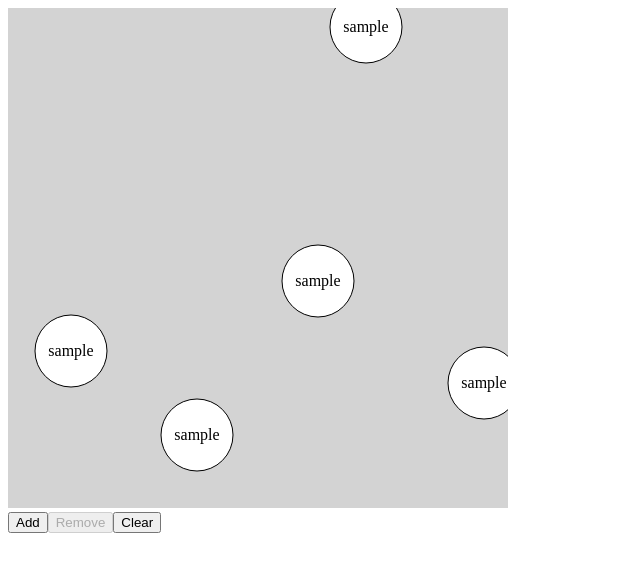
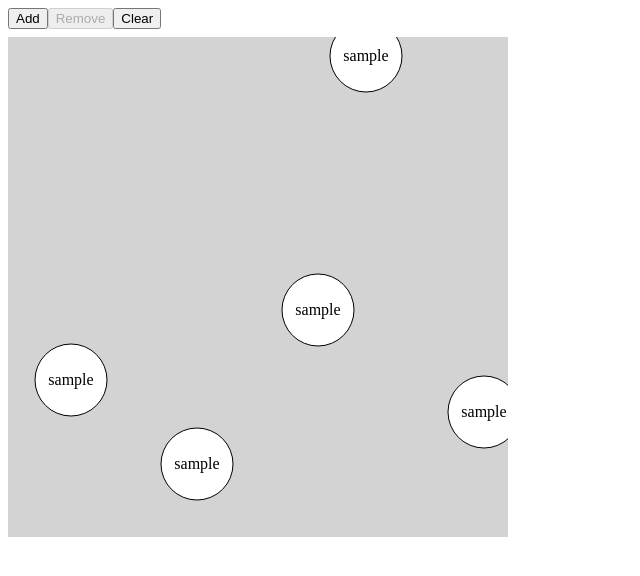
Before and after one commit to yszk0123/dot-layout, a React (Create React App) app: page / in a window 1280 px wide. Shown: the top 576 px of the page, without its empty margins (0-640 px from the left). Built offline with nearby package versions, Linux system fonts and the light colour scheme.

Commit message:
Move ControlPanel

```diff
--- a/src/app.tsx
+++ b/src/app.tsx
@@ -3,11 +3,11 @@ import ReactDOM from 'react-dom';
 import { ActionType } from './actions';
 import { DragPayload } from './calculation/DragPayload';
 import { Node } from './calculation/Node';
+import { ControlPanel } from './components/ControlPanel';
 import { EdgeView } from './components/EdgeView';
 import { NodeView } from './components/NodeView';
 import { Stage } from './components/Stage';
 import { SCALE_X, SCALE_Y } from './constants';
-import { ControlPanel } from './ControlPanel';
 import { initialState, reducer } from './reducer';
 
 const noop = () => {};
@@ -82,7 +82,13 @@ const App: React.FunctionComponent<{}> = () => {
   );
 
   return (
-    <div onClick={handleDeselect}>
+    <div className="App" onClick={handleDeselect}>
+      <ControlPanel
+        onAdd={handleAdd}
+        onRemove={handleRemove}
+        onClear={handleClear}
+        canRemove={selectedNodeId !== null}
+      />
       <Stage>
         {edges.map(edge => (
           <EdgeView
@@ -119,12 +125,6 @@ const App: React.FunctionComponent<{}> = () => {
           />
         )}
       </Stage>
-      <ControlPanel
-        onAdd={handleAdd}
-        onRemove={handleRemove}
-        onClear={handleClear}
-        canRemove={selectedNodeId !== null}
-      />
     </div>
   );
 };
--- a/src/styles.css
+++ b/src/styles.css
@@ -1,9 +1,14 @@
+:root {
+  --space: 8px;
+}
+
 .App {
-  font-family: sans-serif;
-  text-align: center;
+  display: flex;
+  flex-direction: column;
 }
 
 .Stage {
+  margin-top: var(--space);
   background: lightgray;
 }
 
```
Also changed, not shown: src/components/ControlPanel.tsx (renamed from src/ControlPanel.tsx).
